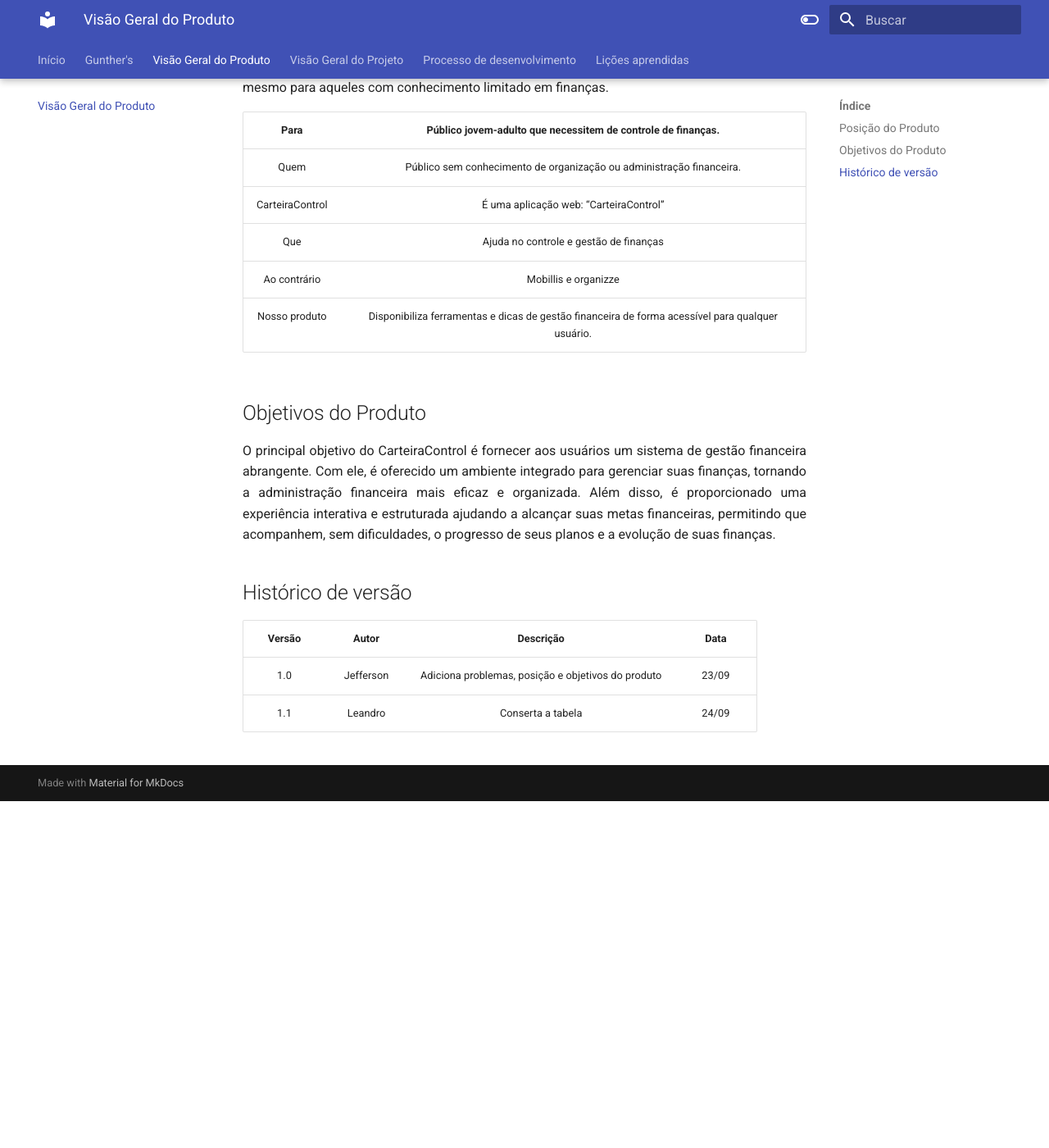
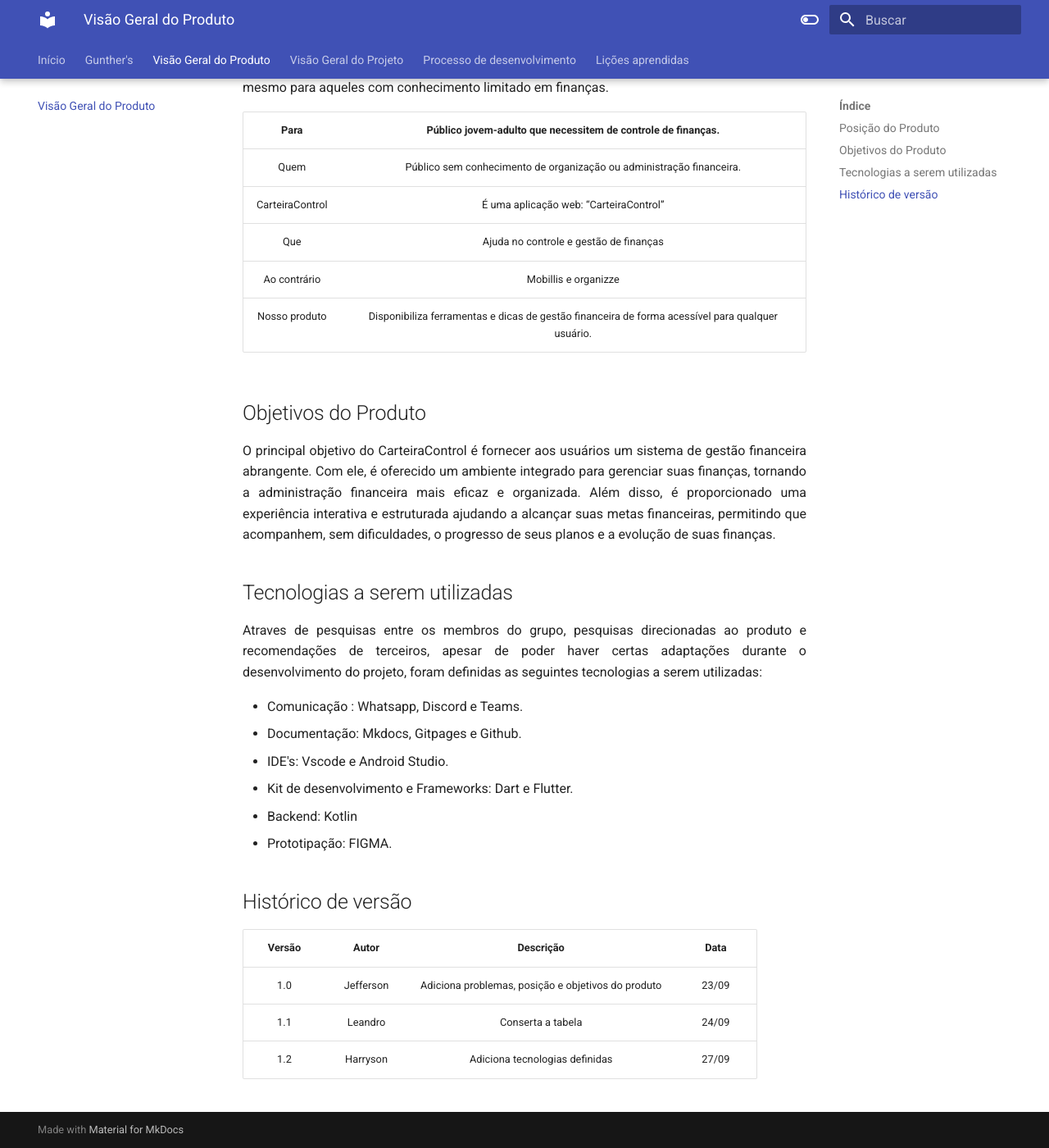
Before and after one commit to mdsreq-fga-unb/2023.2-CarteiraControl, an MkDocs documentation site: the page built from docs/VisaoProduto.md, in a window 1280 px wide and 1400 px high, scrolled down 819 px. Shown: the whole window at 82% size. Built offline with MkDocs 1.6.1 and Material for MkDocs 9.7.7, drawn with Linux system fonts in a browser that asks for light colours; before the commit the page ends 1796 px from its top, so only the background shows below that.

Commit message:
Adciona tecnologias

```diff
--- a/docs/VisaoProduto.md
+++ b/docs/VisaoProduto.md
@@ -22,9 +22,23 @@
 
 <p align= "justify">  O principal objetivo do CarteiraControl é fornecer aos usuários um sistema de gestão financeira abrangente. Com ele, é oferecido um ambiente integrado para gerenciar suas finanças, tornando a administração financeira mais eficaz e organizada. Além disso, é proporcionado uma experiência interativa e estruturada ajudando a alcançar suas metas financeiras, permitindo que acompanhem, sem dificuldades, o progresso de seus planos e a evolução de suas finanças. </p>
 
+
+## Tecnologias a serem utilizadas
+
+<p align = "justify" > Atraves de pesquisas entre os membros do grupo, pesquisas direcionadas ao produto e recomendações de terceiros, apesar de poder haver certas adaptações durante o desenvolvimento do projeto, foram definidas as seguintes tecnologias a serem utilizadas: </p>
+
+- Comunicação : Whatsapp, Discord e Teams.
+- Documentação: Mkdocs, Gitpages e Github.
+- IDE's: Vscode e Android Studio.
+- Kit de desenvolvimento e Frameworks: Dart e Flutter.
+- Backend: Kotlin
+- Prototipação: FIGMA.
+
+
 ## Histórico de versão
 
 | Versão  | Autor| Descrição | Data |
 | :---: | :----: | :-------: | :---: |
-|    1.0   |   Jefferson     |   Adiciona problemas, posição e objetivos do produto |  23/09 |
-|    1.1   |   Leandro     |   Conserta a tabela |  24/09 |
+|    1.0   |   Jefferson   |  Adiciona problemas, posição e objetivos do produto |  23/09 |
+|    1.1   |   Leandro     |  Conserta a tabela                                  |  24/09 |
+|    1.2   |   Harryson    |  Adiciona tecnologias definidas                     |  27/09 |
```
Also changed, not shown: docs/VisaoProjeto.md (+3 -3 lines).
